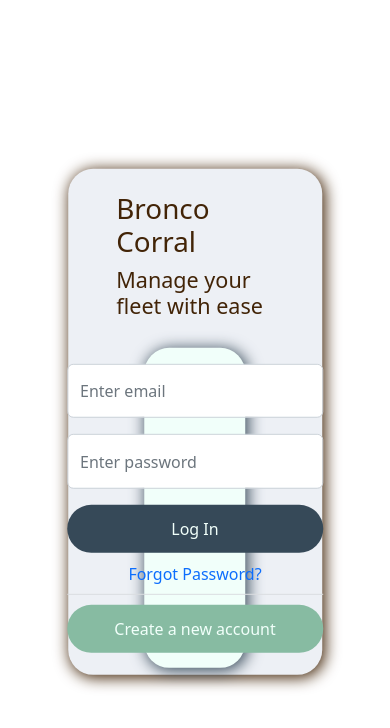
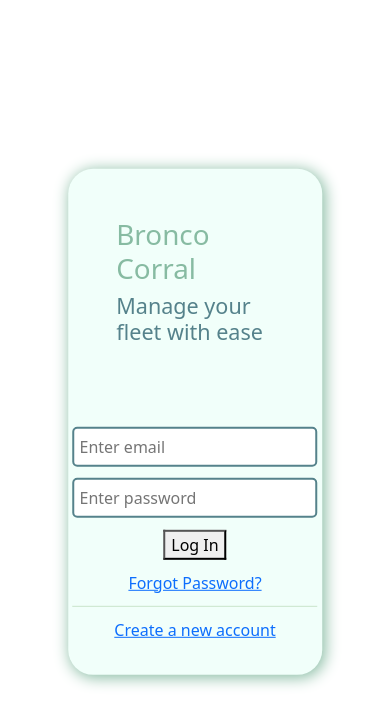
Before and after one commit to The-3-Broncoteers/bronco_corral_v2, a React (Create React App) app in the folder frontend/: page / in a window 390 px wide. Shown: the top 728 px of the page. Built offline with nearby package versions, Linux system fonts and the light colour scheme.

Commit message:
working on responsive layout

```diff
--- /dev/null
+++ b/frontend/src/components/LoginFormResponsive.tsx
@@ -0,0 +1,109 @@
+import axios, { AxiosError } from 'axios';
+import { useState } from 'react';
+import styled from 'styled-components';
+import { Colors } from '../utils/Colors';
+
+const StyledForm = styled.form`
+	display: flex;
+	flex-direction: column;
+	justify-content: center;
+	align-items: center;
+	gap: 0.7em;
+
+	.form-group {
+		input {
+			border-style: solid;
+			border-radius: 5px;
+			border-color: ${Colors.Blue};
+			height: 2.5em;
+			padding: 5px;
+		}
+	}
+
+	.form-seperator {
+		border-bottom: 1px solid ${Colors.TeaGreen};
+		margin: 0px;
+		text-align: center;
+		width: 100%;
+	}
+`;
+
+const loginEndPoint: string = 'http://localhost:3001/users/create';
+
+const LoginFormResponsive = () => {
+	const [email, setEmail] = useState('');
+	const [password, setPassword] = useState('');
+
+	const handleSubmit = async () => {
+		try {
+			return await axios.put(loginEndPoint, {
+				email,
+				password,
+			});
+		} catch (error) {
+			const axiosError = error as AxiosError;
+
+			if (axiosError.response) {
+				console.error(
+					`PUT request to ${loginEndPoint} failed with status code ${axiosError.response.status}`,
+				);
+			} else if (axiosError.request) {
+				console.error(`PUT request to ${loginEndPoint} failed with no response received`);
+			} else {
+				console.error(
+					`PUT request to ${loginEndPoint} failed with error message ${axiosError.message}`,
+				);
+			}
+			throw axiosError;
+		}
+	};
+
+	return (
+		<StyledForm onSubmit={handleSubmit}>
+			<div className='form-group'>
+				<label hidden className='email-label'>
+					Enter Email
+				</label>
+				<input
+					type='email'
+					className='email-input'
+					placeholder='Enter email'
+					onChange={(event) => {
+						setEmail(event.target.value);
+					}}
+				></input>
+			</div>
+
+			<div className='form-group'>
+				<label hidden className='password-label'>
+					Enter Password
+				</label>
+				<input
+					type='password'
+					placeholder='Enter password'
+					className='password-input'
+					onChange={(event) => {
+						setPassword(event.target.value);
+					}}
+				></input>
+			</div>
+
+			<button type='submit'>Log In</button>
+
+			<div className='forgot-password-container'>
+				<a href=''>Forgot Password?</a>
+			</div>
+
+			<div className='form-seperator'></div>
+
+			<div className='signup-container'>
+				<a role={'button'} className='signup-button'>
+					Create a new account
+				</a>
+				{/* <SignupForm isOpen={isOpen} onClose={closeSignUpModal}></SignupForm> */}
+			</div>
+		</StyledForm>
+	);
+};
+
+export default LoginFormResponsive;
--- a/frontend/src/pages/LandingPage.tsx
+++ b/frontend/src/pages/LandingPage.tsx
@@ -1,8 +1,7 @@
 import styled from 'styled-components';
 import { LoginForm } from '../components/LoginForm';
-
-//TODO set up themes replace siteColors with theme color
-const tempColor: string = '#422407';
+import { Colors } from '../utils/Colors';
+import LoginFormResponsive from '../components/LoginFormResponsive';
 
 const LandingContainer = styled.div`
 	position: absolute;
@@ -11,8 +10,8 @@ const LandingContainer = styled.div`
 	transform: translate(-50%, -50%);
 	height: 60vh;
 	width: 65vw;
-	background-color: #edf0f5;
-	box-shadow: 2px 2px 15px 1px ${tempColor};
+	background-color: ${Colors.White};
+	box-shadow: 2px 2px 15px 1px ${Colors.Cambridge};
 	border-radius: 25px;
 	display: flex;
 	flex-wrap: wrap;
@@ -20,21 +19,17 @@ const LandingContainer = styled.div`
 	align-items: center;
 `;
 
-//TODO media queries for h1/h4 small phone sizes
-//Make h1 shrink text to fit one line
-//h4 can dissappear
 const BrandingContainer = styled.div`
 	max-width: 20em;
     max-height: 25%;
 	margin: 1em 3em;
     overflow: hidden;
+	h1 {
+		color: ${Colors.Cambridge}};
+	}
 
-	h1 {
-        color: ${tempColor}};
-    }
-
-	h4 {
-		color: ${tempColor}};
+    h4 {
+		color: ${Colors.Blue}};
 	}
 `;
 
@@ -45,7 +40,7 @@ export function LandingPage() {
 				<h1>Bronco Corral</h1>
 				<h4>Manage your fleet with ease</h4>
 			</BrandingContainer>
-			<LoginForm />
+			<LoginFormResponsive />
 		</LandingContainer>
 	);
 }
```
Also changed, not shown: 1 other file (tests, documents, lock files or other folders).
